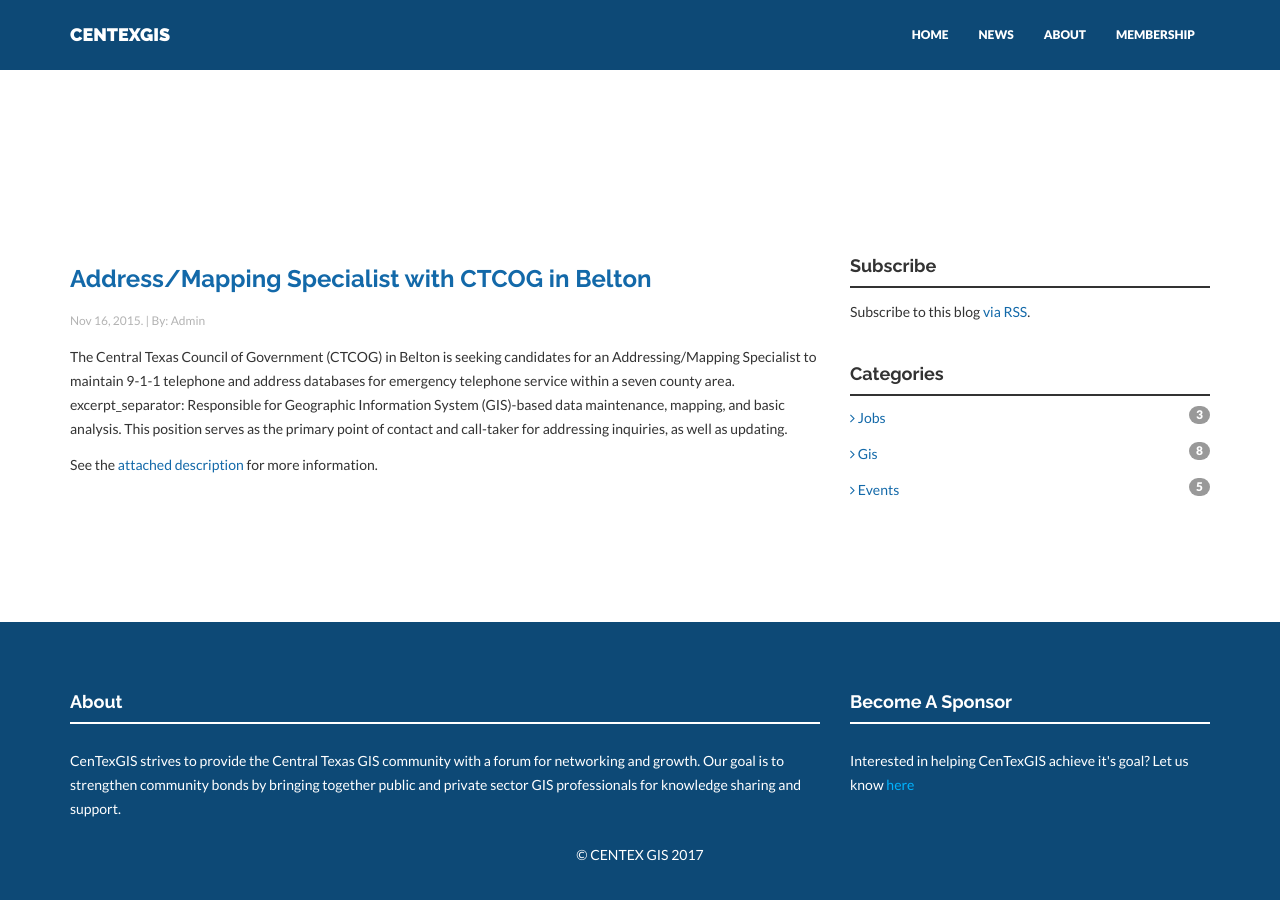
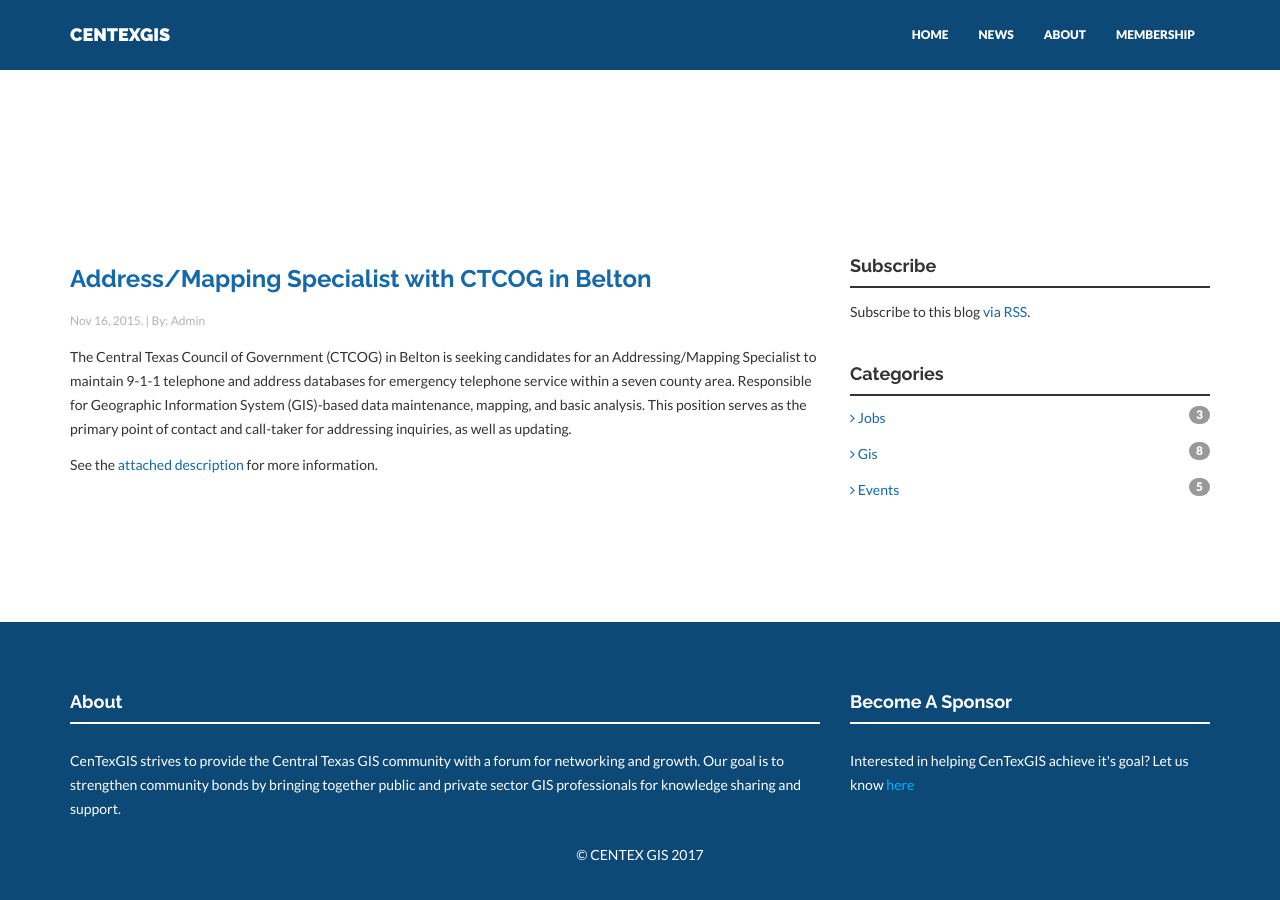
Before and after one commit to centexgis/centexgis.github.io, a Jekyll site: the page built from _posts/jobs/2015-11-16-address-mapping-specialist-ctog-belton.md, in a window 1280 px wide and 900 px high. Built offline with Jekyll 4.4.1, drawn with Linux system fonts in a browser that asks for light colours; nearby versions of some CDN libraries.

Commit message:
more excerpt separator fixes

```diff
--- a/_posts/jobs/2015-11-16-address-mapping-specialist-ctog-belton.md
+++ b/_posts/jobs/2015-11-16-address-mapping-specialist-ctog-belton.md
@@ -10,6 +10,6 @@ categories:
 - GIS
 ---
 
-The Central Texas Council of Government (CTCOG) in Belton is seeking candidates for an Addressing/Mapping Specialist to maintain 9-1-1 telephone and address databases for emergency telephone service within a seven county area. excerpt_separator: <!--more-->Responsible for Geographic Information System (GIS)-based data maintenance, mapping, and basic analysis. This position serves as the primary point of contact and call-taker for addressing inquiries, as well as updating.
+The Central Texas Council of Government (CTCOG) in Belton is seeking candidates for an Addressing/Mapping Specialist to maintain 9-1-1 telephone and address databases for emergency telephone service within a seven county area. <!--more-->Responsible for Geographic Information System (GIS)-based data maintenance, mapping, and basic analysis. This position serves as the primary point of contact and call-taker for addressing inquiries, as well as updating.
 
 See the [attached description](https://drive.google.com/file/d/0B-8TC5jk7KXWUlV2WXc3MTViWXc/view?usp=sharing) for more information.
```
Also changed, not shown: _posts/events/2015-11-17-wilco-gis-day.md (+2 -1 lines), _posts/events/2015-11-25-project-management-training.md (+2 -1 lines).
